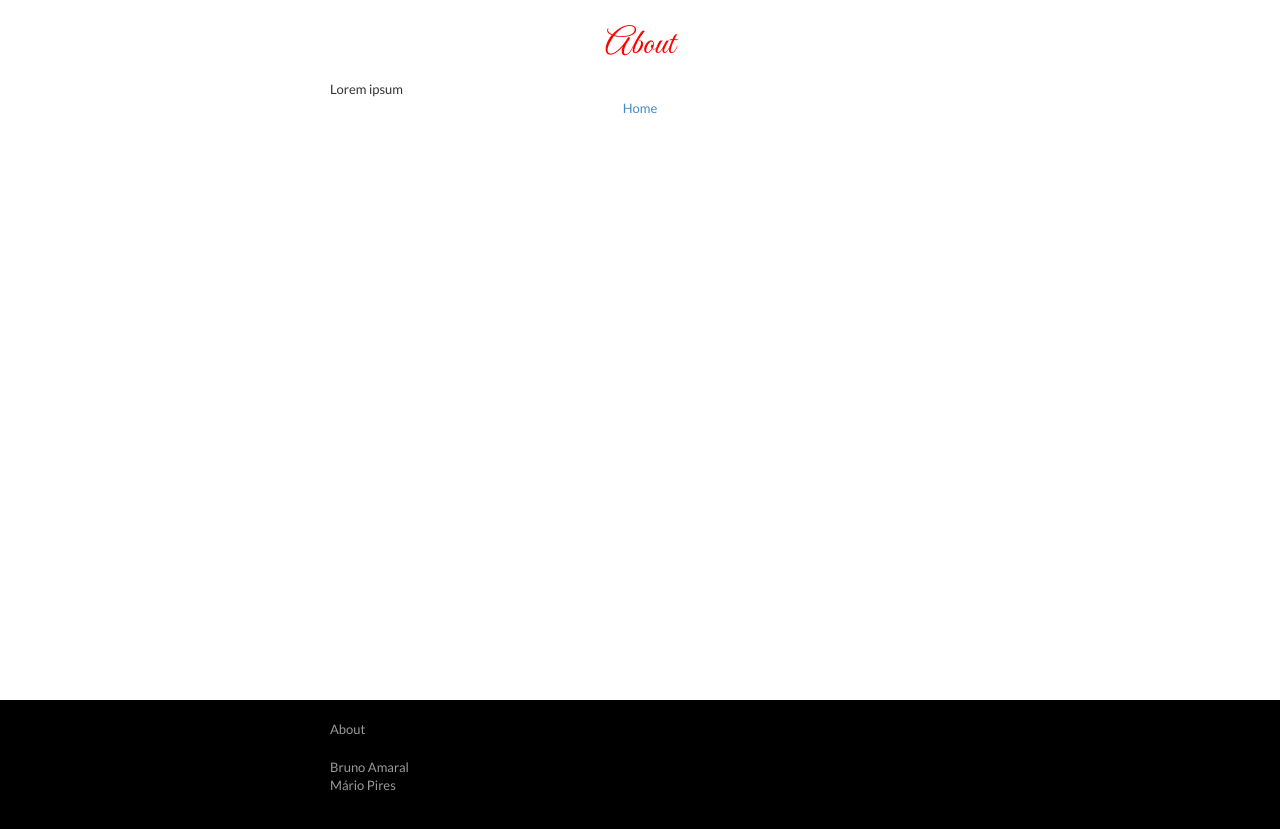
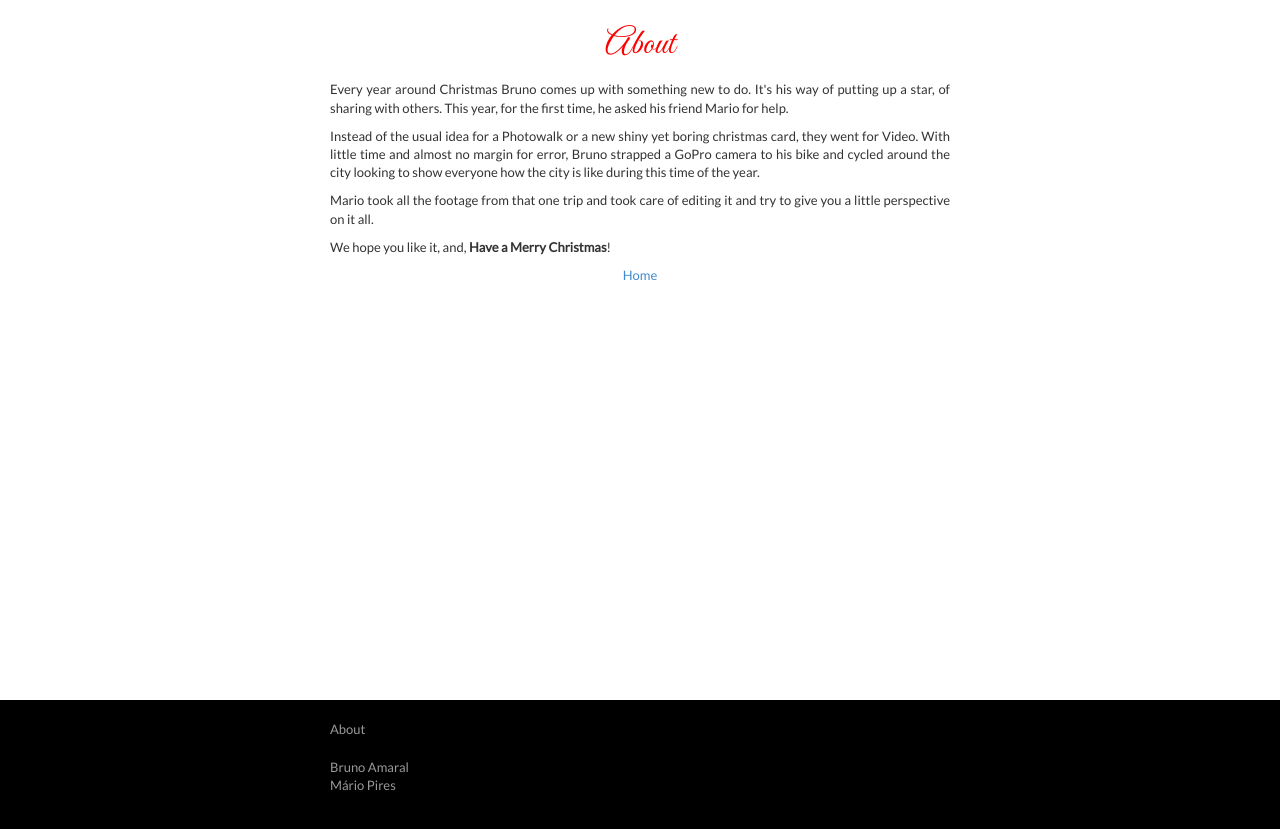
Before and after one commit to brunoamaral/christmas2013, a Jekyll site: the page built from about.html, in a window 1280 px wide. Shown: the top 829 px of the page. Built offline with Jekyll 4.4.1, drawn with Linux system fonts in a browser that asks for light colours; comment, search, counter and statistics services are not loaded.

Commit message:
a contar histórias à lareira

```diff
--- a/about.html
+++ b/about.html
@@ -9,7 +9,13 @@ comments: false
         About
 	</h2>
 	<div class="entry-content text-justify">
-		Lorem ipsum
+		<p>Every year around Christmas Bruno comes up with something new to do. It's his way of putting up a star, of sharing with others. This year, for the first time, he asked his friend Mario for help.</p>
+
+		<p>Instead of the usual idea for a Photowalk or a new shiny yet boring christmas card, they went for Video. With little time and almost no margin for error, Bruno strapped a GoPro camera to his bike and cycled around the city looking to show everyone how the city is like during this time of the year.</p>
+
+		<p>Mario took all the footage from that one trip and took care of editing it and try to give you a little perspective on it all.</p>
+
+		<p>We hope you like it, and, <strong>Have a Merry Christmas</strong>!</p>
 	</div>
 
 {% include comments.html %}
```
